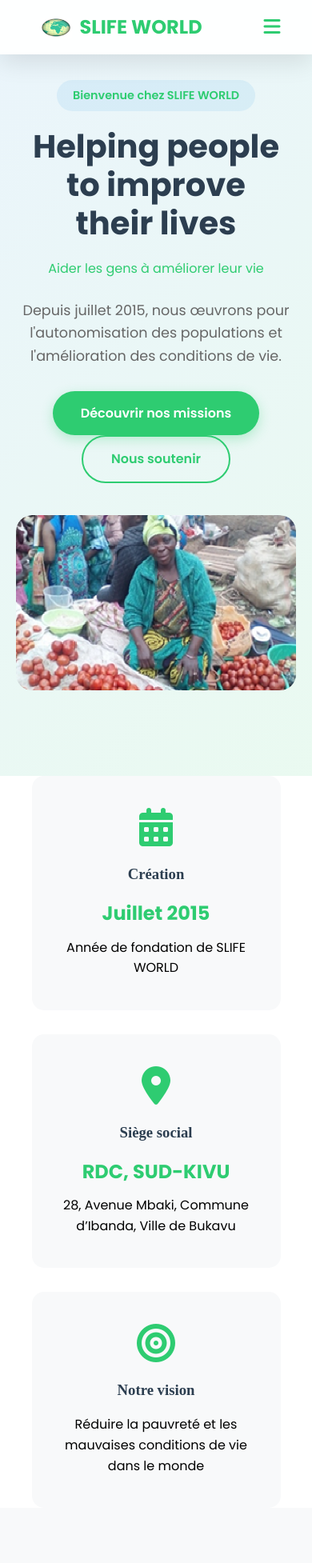
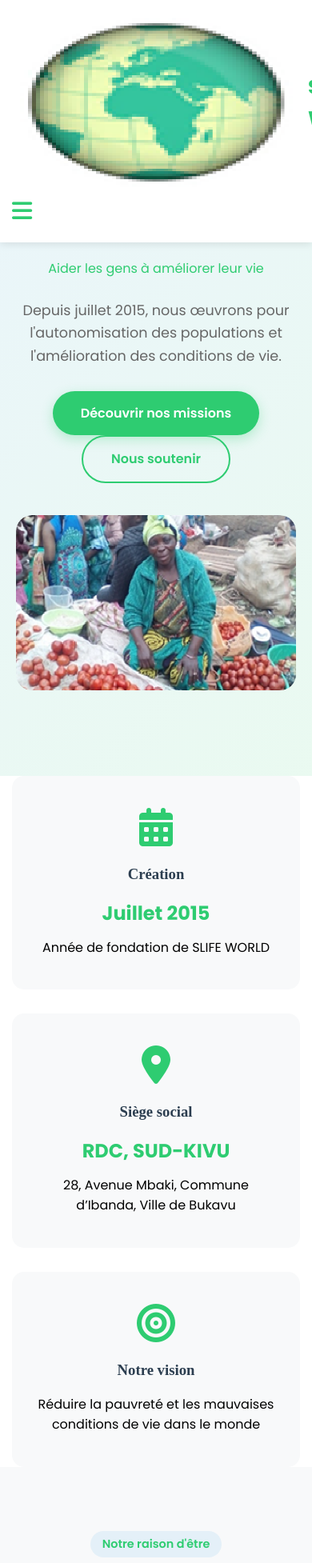
Before and after one commit to kikumax09/slife-world, a Flask app: page / in a window 390 px wide. Shown: the top 1954 px of the page at 80% size. Run offline with Flask 3, Linux system fonts and the light colour scheme.

Commit message:
Correction navbar responsive mobile

```diff
--- a/static/script.js
+++ b/static/script.js
@@ -53,12 +53,12 @@ filterButtons.forEach(btn => {
     });
 });
 
-document.addEventListener('DOMContentLoaded', () => {
-    // Menu mobile
+document.addEventListener('DOMContentLoaded', function() {
     const menuToggle = document.querySelector('.menu-toggle');
     const navMenu = document.querySelector('.nav-menu');
-    if (menuToggle) {
-        menuToggle.addEventListener('click', () => {
+
+    if (menuToggle && navMenu) {
+        menuToggle.addEventListener('click', function() {
             navMenu.classList.toggle('active');
         });
     }
--- a/static/style.css
+++ b/static/style.css
@@ -67,44 +67,46 @@ body {
 }
 /* ===== NAVIGATION ===== */
 .navbar {
+    background: white;
+    box-shadow: 0 2px 10px rgba(0,0,0,0.1);
     position: fixed;
     top: 0;
     left: 0;
-    width: 100%;
-    background: rgba(255, 255, 255, 0.95);
-    backdrop-filter: blur(10px);
-    box-shadow: var(--shadow);
+    right: 0;
     z-index: 1000;
-    padding: 15px 0;
+    padding: 1rem 0;
 }
-
 
 .navbar .container {
     display: flex;
     justify-content: space-between;
     align-items: center;
+    flex-wrap: wrap;
 }
 
 .logo {
     display: flex;
     align-items: center;
     gap: 10px;
+    color: var(--primary-blue);
+    text-decoration: none;
     font-size: 1.5rem;
     font-weight: bold;
-    color: var(--primary-blue);
     text-decoration: none;
 }
 
 .logo i {
     font-size: 2rem;
     color: var(--primary-green);
+    height: 40px;
+    vertical-align: middle;
 }
 
 .nav-menu {
     display: flex;
     list-style: none;
-    gap: 30px;
     align-items: center;
+    gap: 1.5rem;
 }
 
 .nav-menu a {
@@ -113,6 +115,7 @@ body {
     font-weight: 500;
     transition: var(--transition);
     position: relative;
+    font-weight: 500;
 }
 
 .nav-menu a::after {
@@ -129,6 +132,15 @@ body {
 .nav-menu a:hover::after,
 .nav-menu a.active::after {
     width: 100%;
+}
+.nav-menu a:hover {
+    color: #2ce40c;
+}
+.btn-primary {
+    background: #29e60c;
+    color: white;
+    padding: 8px 20px;
+    border-radius: 30px;
 }
 
 .btn-nav {
@@ -149,10 +161,39 @@ body {
 
 .menu-toggle {
     display: none;
-    font-size: 1.5rem;
     cursor: pointer;
     color: var(--primary-blue);
+    font-size: 1.8rem;
+
 }
+
+/* Version mobile */
+@media (max-width: 768px) {
+    .menu-toggle {
+        display: block;
+    }
+    .nav-menu {
+        display: none;
+        width: 100%;
+        flex-direction: column;
+        background: white;
+        padding: 1rem 0;
+        margin-top: 1rem;
+        gap: 0.8rem;
+    }
+    .nav-menu.active {
+        display: flex;
+    }
+    .nav-menu a {
+        padding: 8px 0;
+        border-bottom: 1px solid #eee;
+    }
+    .btn-primary {
+        display: inline-block;
+        text-align: center;
+    }
+}
+
 
 /* ===== HERO SECTION ===== */
 .hero {
@@ -1190,3 +1231,67 @@ ul { list-style: none; }
     overflow: hidden;
     padding: 20px;
 }
+
+/* Assure que la largeur s'adapte à tous les écrans */
+* {
+    max-width: 100%;
+    box-sizing: border-box;
+}
+
+body {
+    overflow-x: hidden;
+}
+
+.container {
+    width: 100%;
+    padding-left: 15px;
+    padding-right: 15px;
+}
+
+/* Navigation responsive */
+.nav-menu {
+    display: flex;
+    flex-wrap: wrap;
+    gap: 1rem;
+}
+
+@media (max-width: 768px) {
+    .nav-menu {
+        flex-direction: column;
+        background: white;
+        position: absolute;
+        top: 70px;
+        left: 0;
+        right: 0;
+        z-index: 1000;
+        padding: 1rem;
+        box-shadow: 0 5px 10px rgba(0,0,0,0.1);
+        display: none;
+    }
+    .nav-menu.active {
+        display: flex;
+    }
+    .menu-toggle {
+        display: block;
+        cursor: pointer;
+    }
+    .hero {
+        flex-direction: column;
+        text-align: center;
+    }
+    .hero-image img {
+        width: 100%;
+        height: auto;
+    }
+    .missions-grid, .team-grid, .publications-grid {
+        grid-template-columns: 1fr;
+    }
+    .contact-grid {
+        flex-direction: column;
+    }
+}
+
+img, iframe, video, .slife, .hero-image img {
+    max-width: 100%;
+    height: auto;
+}
--- a/templates/index.html
+++ b/templates/index.html
@@ -2,7 +2,7 @@
 <html lang="fr">
 <head>
     <meta charset="UTF-8">
-    <meta name="viewport" content="width=device-width, initial-scale=1.0">
+    <meta name="viewport" content="width=device-width, initial-scale=1.0, maximum-scale=1.0, user-scalable=yes">
     <title>SLIFE WORLD | ONG Humanitaire</title>
     <link rel="stylesheet" href="{{ url_for('static', filename='style.css') }}">
     <link rel="stylesheet" href="https://cdnjs.cloudflare.com/ajax/libs/font-awesome/6.0.0/css/all.min.css">
@@ -13,26 +13,23 @@
     <nav class="navbar">
         <div class="container">
             <a href="{{ url_for('accueil') }}" class="logo">
-                <i class="me"></i>
-                <img class="slife" src="{{ url_for('static', filename='slife.png') }}" alt="">
-
+                <img src="{{ url_for('static', filename='slife.png') }}" alt="Logo">
                 SLIFE WORLD
             </a>
             <div class="nav-menu">
-                <a href="#accueil" class="active">Accueil</a>
-                <a href="#qui-sommes-nous">Qui sommes-nous ?</a>
-                <a href="#activités">Activités</a>
-                <a href="#approche">Approche</a>
-                <a href="#partenaires">Partenaires</a>
+                <a href="{{ url_for('accueil') }}#accueil">Accueil</a>
+                <a href="{{ url_for('accueil') }}#qui-sommes-nous">Qui sommes-nous ?</a>
+                <a href="{{ url_for('accueil') }}#activités">Activités</a>
+                <a href="{{ url_for('accueil') }}#approche">Approche</a>
+                <a href="{{ url_for('accueil') }}#partenaires">Partenaires</a>
                 <a href="{{ url_for('publications') }}">Publications</a>
-                <a href="#soutenir" class="btn-primary">Nous Soutenir</a>
+                <a href="{{ url_for('accueil') }}#soutenir" class="btn-primary">Nous Soutenir</a>
             </div>
             <div class="menu-toggle">
                 <i class="fas fa-bars"></i>
             </div>
         </div>
     </nav>
-
     <!-- Hero Section -->
     <section id="accueil" class="hero">
         <div class="hero-content">
```
